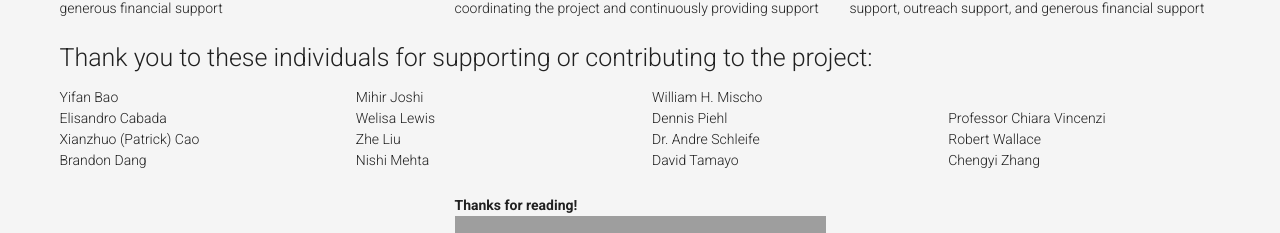
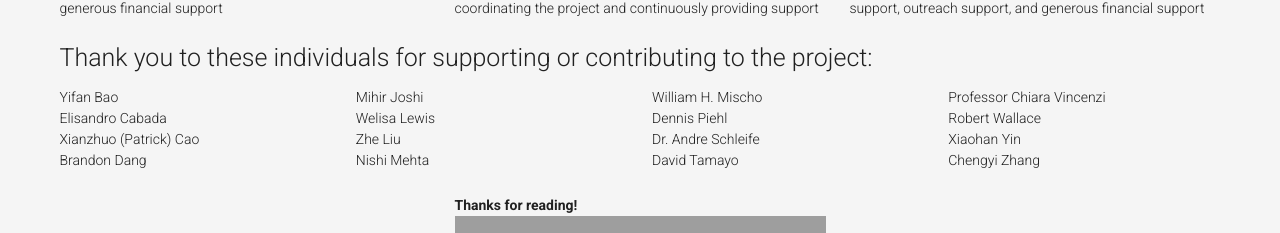
Before and after one commit to gelic-idealab/komodo-portal, a Vue app in the folder frontend/: page /about in a window 1280 px wide. Shown: the part 3370-3603 px from the top of the page. Built offline with nearby package versions, Linux system fonts and the light colour scheme; no server answers; grey boxes are pictures that could not be loaded; a web font is replaced by a local one.

Commit message:
added credit for Xioahan

```diff
--- a/frontend/src/pages/About.vue
+++ b/frontend/src/pages/About.vue
@@ -202,8 +202,9 @@
         <br>David Tamayo
       </v-col>
       <v-col :cols="3">
-        <br>Professor Chiara Vincenzi
+        Professor Chiara Vincenzi
         <br>Robert Wallace
+        <br>Xiaohan Yin
         <br>Chengyi Zhang
       </v-col>
     </v-row>
```
